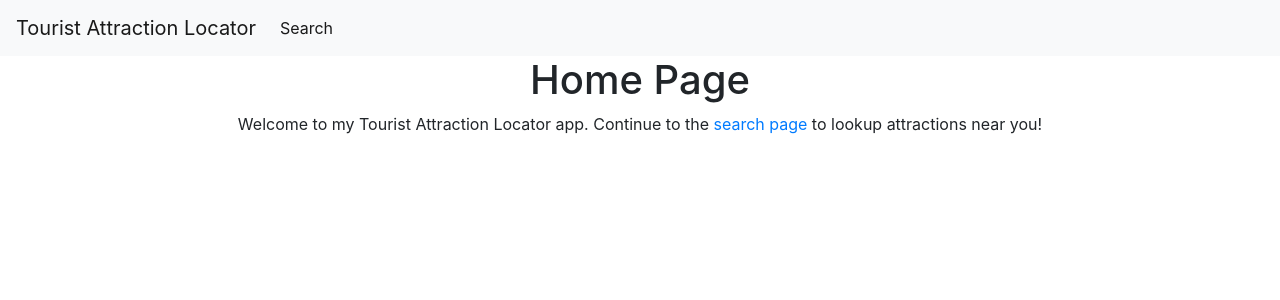
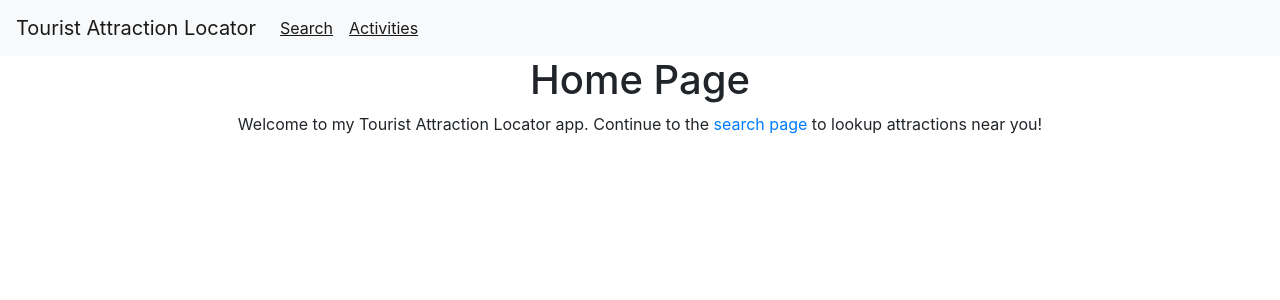
Before and after one commit to truonging/Tourist-Attraction-Locator, a Flask app: page / in a window 1280 px wide. Shown: the top 300 px of the page. Run offline with Flask 2, Linux system fonts and the light colour scheme; some libraries are stand-ins or nearby versions.

Commit message:
set up owned_activites

```diff
--- a/app.py
+++ b/app.py
@@ -25,6 +25,11 @@ def search():
         return redirect(url_for("results", state=state, city=city, sort="False"))
     else:
         return render_template("search.html")
+
+
+@app.route("/owned_activities", methods=["POST", "GET"])
+def owned_activities():
+    return render_template("owned_activities.html")
 
 
 @app.route("/results/Page_1/<state>_<city>_<sort>", methods=["POST", "GET"])
--- a/templates/base.html
+++ b/templates/base.html
@@ -16,7 +16,8 @@
           </button>
           <div class="collapse navbar-collapse" id="navbarNavAltMarkup">
             <div class="navbar-nav">
-              <a class="nav-item nav-link active" href="/search">Search<span class="sr-only">(current)</span></a>
+              <a class="nav-item nav-link active" href="/search"><u>Search</u><span class="sr-only">(current)</span></a>
+              <a class="nav-item nav-link active" href="/owned_activities"><u>Activities</u><span class="sr-only">(current)</span></a>
               <!-- class="nav-item nav-link disabled" href="#" tabindex="-1" aria-disabled="true">Disabled-->
             </div>
           </div>
```
Also changed, not shown: templates/owned_activities.html (added).
